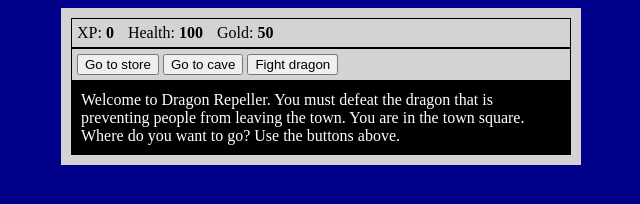
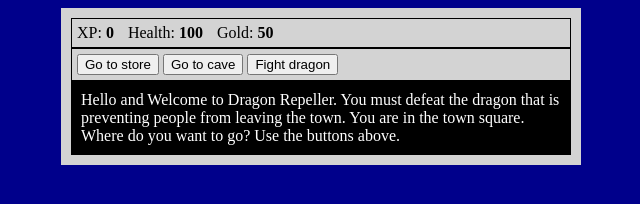
Before and after one commit to NadineBSD/dragonGame, a plain HTML site: page dragonGame.html in a window 1280 px wide. Shown: the whole page, without its empty margins (319-959 px from the left). Drawn offline with Linux system fonts and the light colour scheme.

Commit message:
Update dragonGame.html
Small change to test the github commands

```diff
--- a/dragonGame.html
+++ b/dragonGame.html
@@ -23,7 +23,7 @@
     <span class="stat">Monster Name: <strong><span id="monsterName"></span></strong></span>
     <span class="stat">Health: <strong><span id="monsterHealth"></span></strong></span>
   </div>
-  <div id="text">Welcome to Dragon Repeller. You must defeat the dragon that is preventing people from leaving the town. You are in the town square. Where do you want to go? Use the buttons above.</div>
+  <div id="text">Hello and Welcome to Dragon Repeller. You must defeat the dragon that is preventing people from leaving the town. You are in the town square. Where do you want to go? Use the buttons above.</div>
 </div>
 <script  src="dragonJs.js"></script>
 </body>
```
